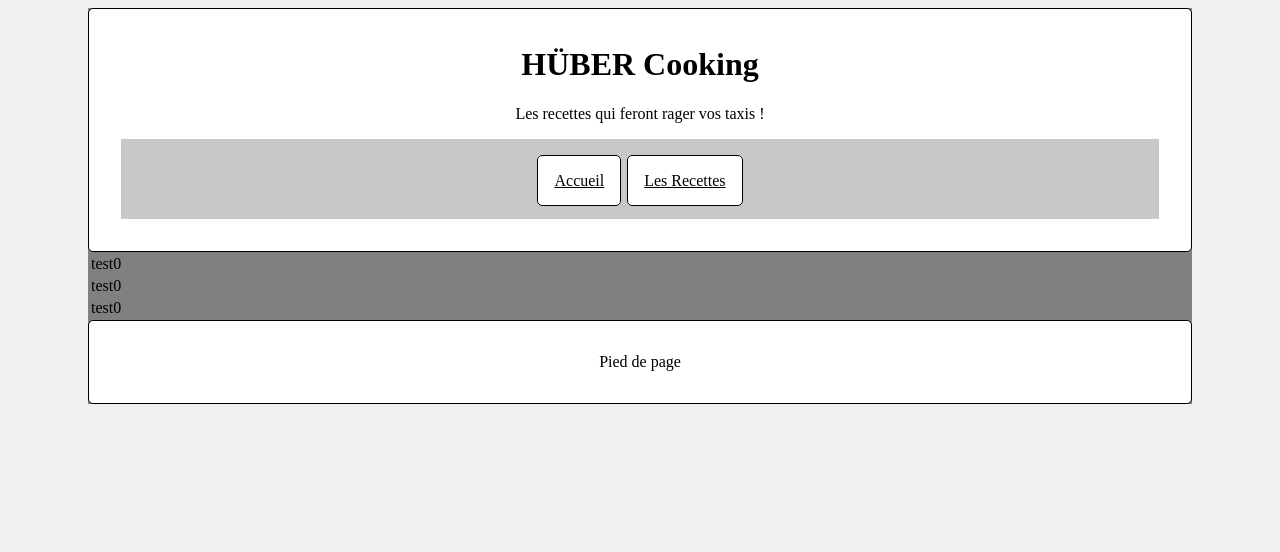
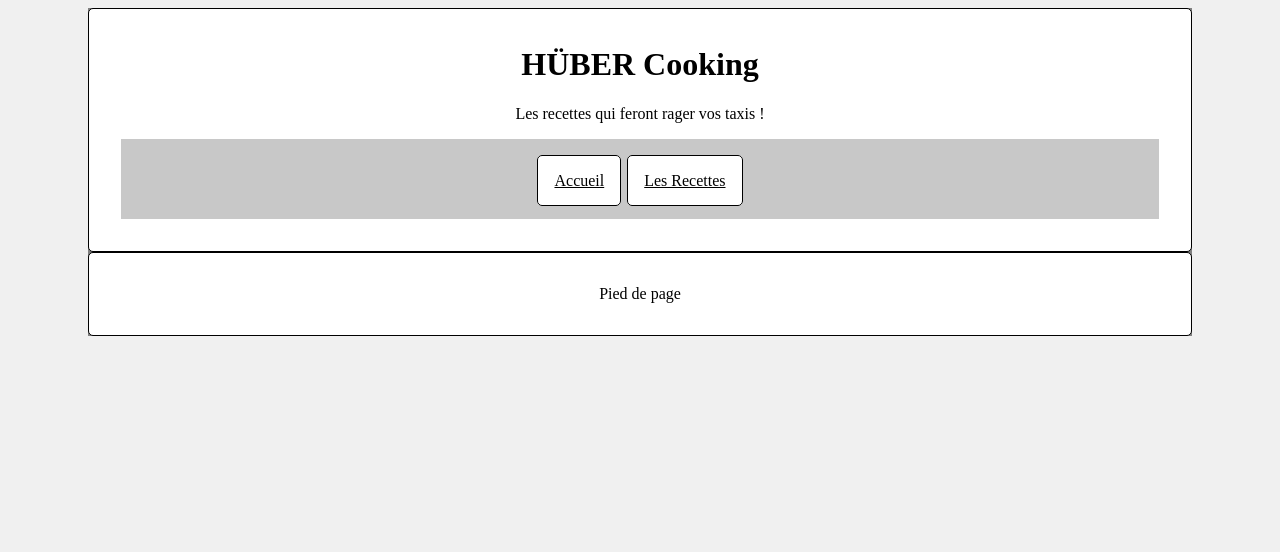
Before and after one commit to Taehupo/MyPHPProject, a PHP site: page /index.php?page=recette_liste in a window 1280 px wide. Shown: the top 552 px of the page. Run offline with PHP 8.4, Linux system fonts and the light colour scheme.

Commit message:
Ajout d'un truc, je sais plus quoi

```diff
--- a/application/views/modules/recette_liste.tpl
+++ b/application/views/modules/recette_liste.tpl
@@ -1,8 +1,4 @@
 {extends file="../layout.tpl"}
 {block name=page}
-<table>
-	<tr><td>test0</td></tr>
-	<tr><td>test0</td></tr>
-	<tr><td>test0</td></tr>
-</table>
+
 {/block}
```
